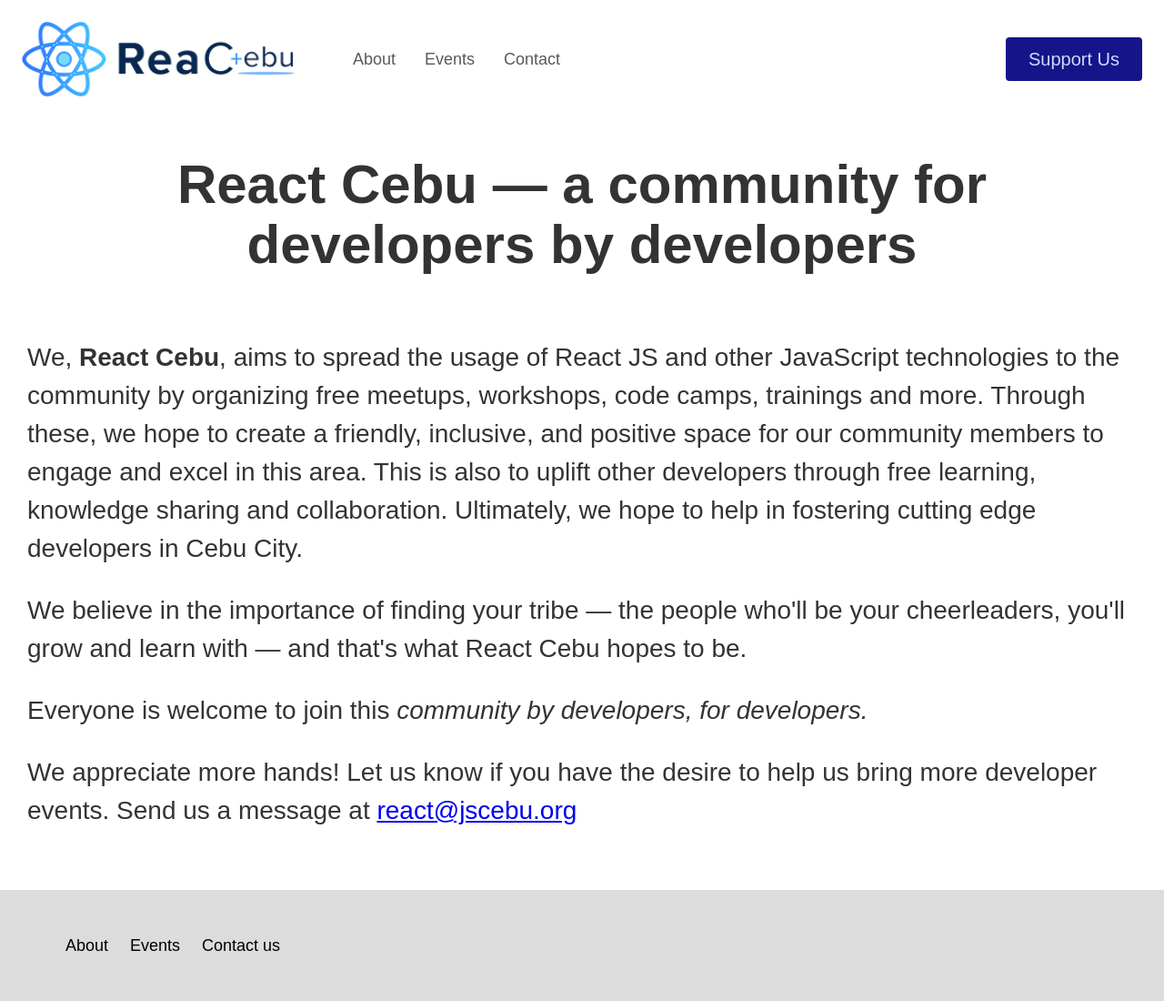
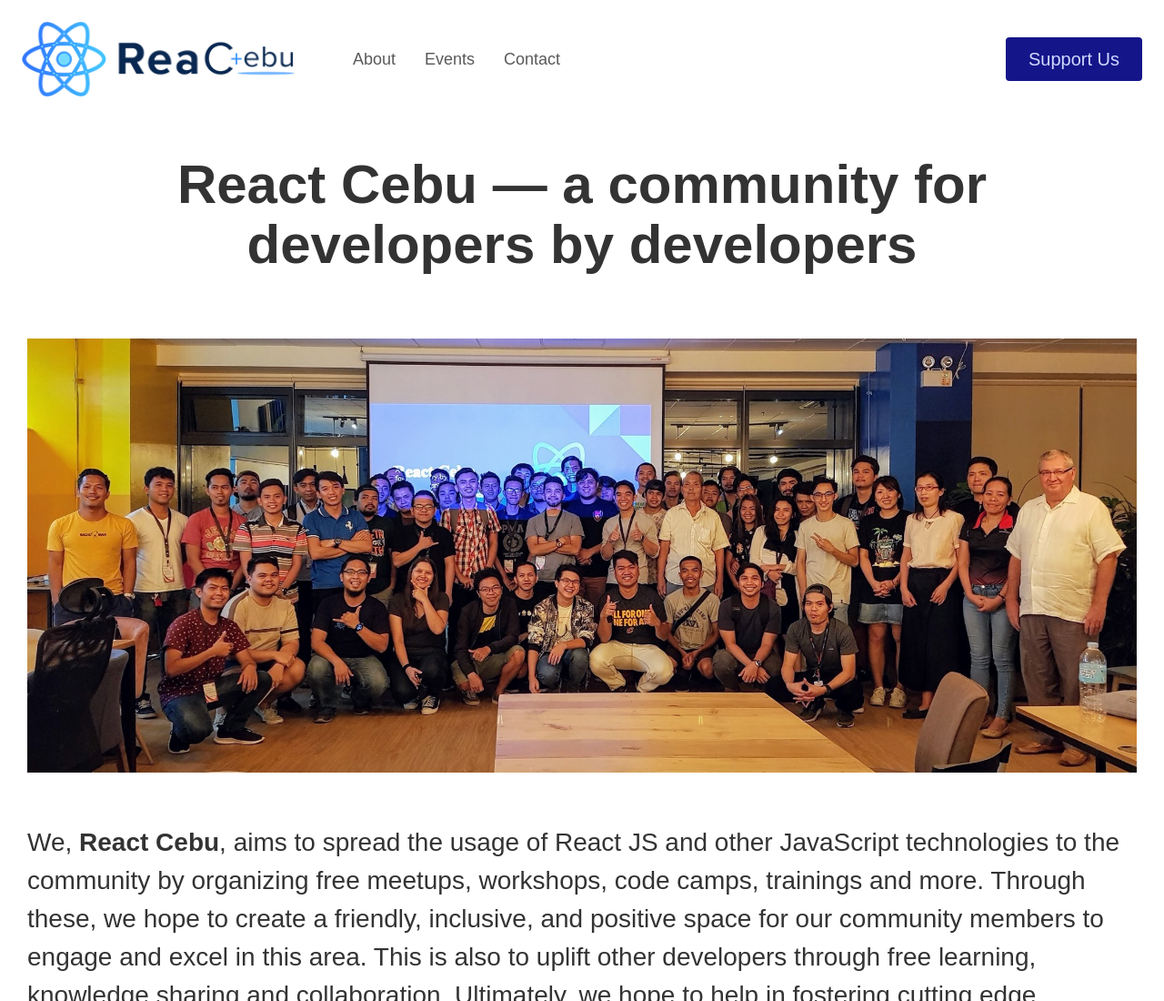
Before and after one commit to reactcebu/website-v2, a Gatsby site: page /about in a window 1280 px wide. Shown: the top 1100 px of the page at 91% size. Built offline with nearby package versions, Linux system fonts and the light colour scheme; Gatsby itself is replaced by a stand-in of ours.

Commit message:
Add React Cebu's first meetup

```diff
--- a/src/pages/about.tsx
+++ b/src/pages/about.tsx
@@ -1,5 +1,6 @@
+import React from "react"
 import { Layout } from "../components"
-import React from "react"
+import FirstMeetup from "../assets/images/react-cebu-first-meetup.jpg"
 import styled from "styled-components"
 
 const AboutPage = () => {
@@ -10,6 +11,10 @@
         <br />
         <br />
 
+        <img src={FirstMeetup} alt="React Cebu First Meetup" />
+
+        <br />
+        <br />
         <p>
           We, <strong>React Cebu</strong>, aims to spread the usage of React JS
           and other JavaScript technologies to the community by organizing free
```
Also changed, not shown: src/assets/images/react-cebu-first-meetup.jpg (added).
